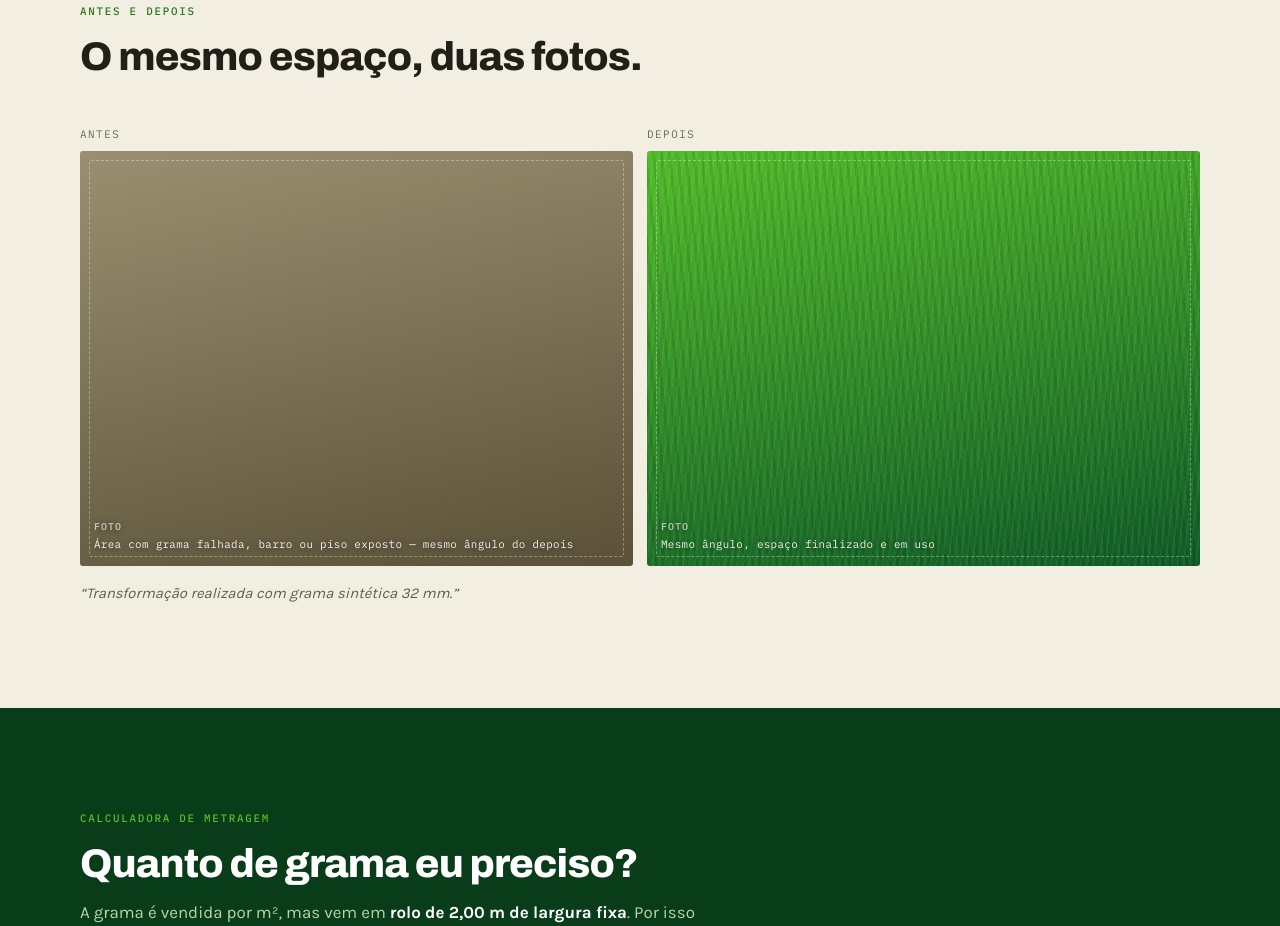
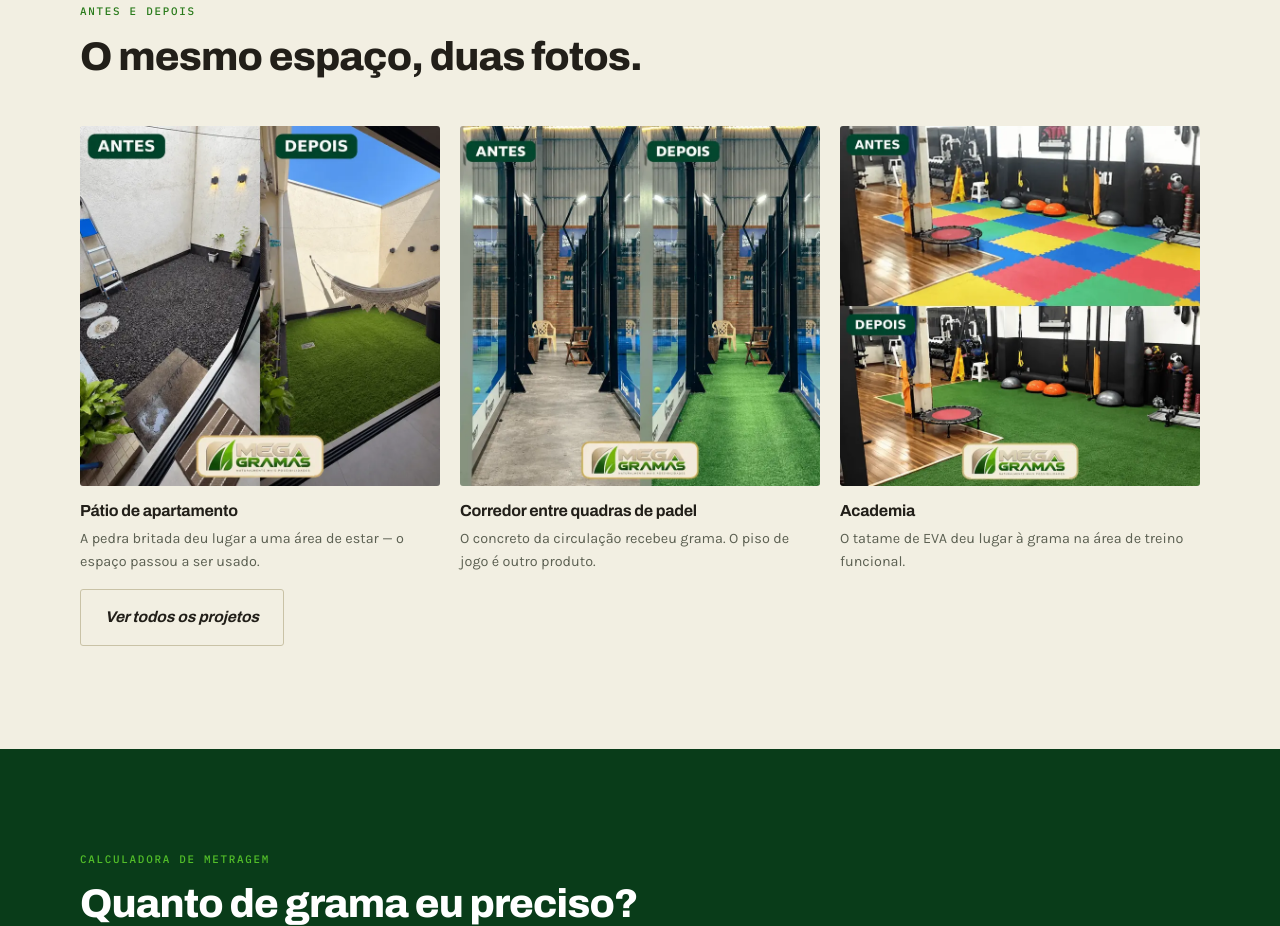
Before and after one commit to Felipebonamigo/MegaGramas, a website: page index.html in a window 1280 px wide. Shown: the part 4017-4943 px from the top of the page. Drawn offline with Linux system fonts and the light colour scheme.

Commit message:
Publica os cinco pares de antes e depois
A página de projetos mostrava um par de espaços reservados e um texto
pedindo as fotos. Entram cinco pares reais: pátio de apartamento,
corredor entre quadras de padel, academia, jardim de condomínio e
corredor de escola.

As imagens já chegam com os rótulos ANTES e DEPOIS e a marca embutidos,
então a galeria não acrescenta rótulo nenhum — só a legenda que diz de
que espaço se trata. Sobrepor um segundo rótulo brigaria com o primeiro.

A lista fica em ANTES_DEPOIS, em dados.py. Somar um par novo é exportar
em assets/fotos/ e acrescentar três linhas; a home mostra os três
primeiros e aponta para a página de projetos, que mostra todos.

760 px em quadrado, WebP com JPEG de reserva e carregamento preguiçoso:
457 KB somados, dos quais a home carrega só a parte dela.

Co-Authored-By: Claude Opus 5 <noreply@anthropic.com>
Claude-Session: https://claude.ai/code/session_016w4XtwJnPdUgSU4JPXZ8Qa

```diff
--- a/assets/site.css
+++ b/assets/site.css
@@ -519,3 +519,10 @@ footer footer .fim{border-top:1px solid rgba(255,255,255,.12); margin-top:34px;
 .res-preco strong{font-family:'Archivo',sans-serif; font-weight:800; font-size:1.18rem;
   color:#fff; letter-spacing:-.02em}
 .res-preco span{display:block; margin-top:3px; font-size:.78rem}
+
+/* ============ galeria de antes e depois ============ */
+.galeria-ad{display:grid; grid-template-columns:repeat(auto-fit,minmax(300px,1fr)); gap:20px}
+.par-ad{margin:0}
+.par-ad figcaption{margin-top:12px; display:flex; flex-direction:column; gap:4px}
+.par-ad figcaption strong{font-family:'Archivo',sans-serif; font-weight:700; font-size:1rem; letter-spacing:-.015em}
+.par-ad figcaption span{font-size:.9rem; color:var(--ink-2)}
--- a/index.html
+++ b/index.html
@@ -180,19 +180,7 @@
       <p class="eyebrow">Antes e depois</p>
       <h2>O mesmo espaço, duas fotos.</h2>
     </div>
-    <div class="ad">
-      <figure>
-        <figcaption>Antes</figcaption>
-        <div class="foto foto-4x3" style="background:linear-gradient(168deg,#9A8F70 0%,#5A5138 100%)">
-          <span class="tag"><b>Foto</b>Área com grama falhada, barro ou piso exposto — mesmo ângulo do depois</span>
-        </div>
-      </figure>
-      <figure>
-        <figcaption>Depois</figcaption>
-        <div class="foto foto-4x3"><span class="tag"><b>Foto</b>Mesmo ângulo, espaço finalizado e em uso</span></div>
-      </figure>
-    </div>
-    <p class="ad-legenda">&ldquo;Transformação realizada com grama sintética 32 mm.&rdquo;</p>
+    <div class="galeria-ad"><figure class="par-ad"><picture><source srcset="assets/fotos/ad-patio-apartamento.webp" type="image/webp"><img class="foto-1x1 foto-real" src="assets/fotos/ad-patio-apartamento.jpg" alt="Antes e depois: pátio de apartamento" loading="lazy" decoding="async" width="760" height="760"></picture><figcaption><strong>Pátio de apartamento</strong><span>A pedra britada deu lugar a uma área de estar — o espaço passou a ser usado.</span></figcaption></figure><figure class="par-ad"><picture><source srcset="assets/fotos/ad-corredor-padel.webp" type="image/webp"><img class="foto-1x1 foto-real" src="assets/fotos/ad-corredor-padel.jpg" alt="Antes e depois: corredor entre quadras de padel" loading="lazy" decoding="async" width="760" height="760"></picture><figcaption><strong>Corredor entre quadras de padel</strong><span>O concreto da circulação recebeu grama. O piso de jogo é outro produto.</span></figcaption></figure><figure class="par-ad"><picture><source srcset="assets/fotos/ad-academia.webp" type="image/webp"><img class="foto-1x1 foto-real" src="assets/fotos/ad-academia.jpg" alt="Antes e depois: academia" loading="lazy" decoding="async" width="760" height="760"></picture><figcaption><strong>Academia</strong><span>O tatame de EVA deu lugar à grama na área de treino funcional.</span></figcaption></figure></div><p class="ad-legenda"><a class="btn btn-linha" href="projetos/index.html">Ver todos os projetos</a></p>
   </div>
 </section>
 
```
Also changed, not shown: projetos/index.html (+1 -11 lines), assets/fotos/ad-academia.jpg (added), assets/fotos/ad-academia.webp (added), assets/fotos/ad-corredor-escola.jpg (added), assets/fotos/ad-corredor-escola.webp (added), assets/fotos/ad-corredor-padel.jpg (added), assets/fotos/ad-corredor-padel.webp (added), assets/fotos/ad-jardim-condominio.jpg (added), assets/fotos/ad-jardim-condominio.webp (added), assets/fotos/ad-patio-apartamento.jpg (added), assets/fotos/ad-patio-apartamento.webp (added), build/partes/home.html, 2 other files.
